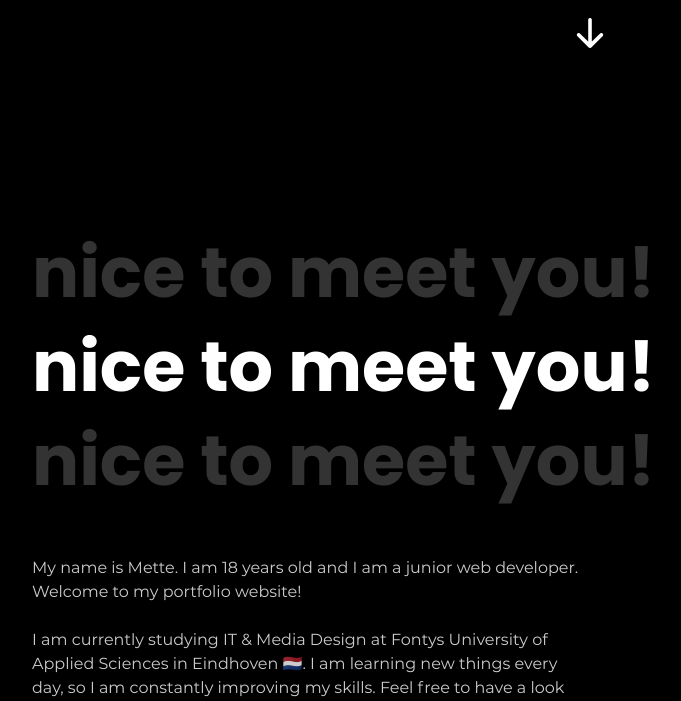
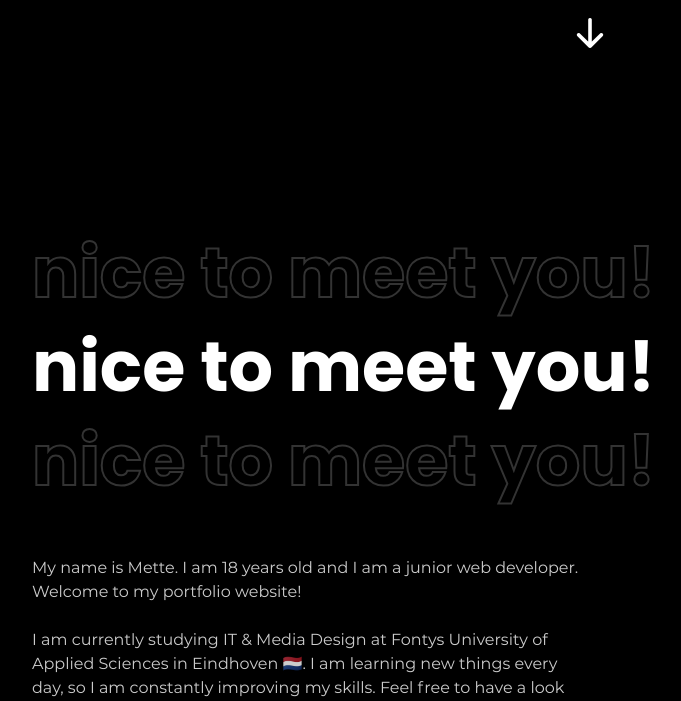
Before and after one commit to metteghijsen/metteghijsen.nl, a PHP site: page / in a window 1280 px wide. Shown: the part 572-1273 px from the top of the page, without its empty margins (50-731 px from the left). Run offline with PHP 8.4, Linux system fonts and the light colour scheme; some web fonts are replaced.

Commit message:
nice to meet you - titel outline gefixt

```diff
--- a/css/index.css
+++ b/css/index.css
@@ -150,6 +150,7 @@ html, body {
     color: white;
     font-size: 22px;
     text-align: center;
+    cursor: default;
 }
 
 .shapes{
@@ -236,20 +237,29 @@ html, body {
     background-color: var(--background-color);
 }
 
-.nicetomeetyou h2{
+.story-title-outline h2{
     font-family: Poppins-Bold, sans-serif;
-    color: var(--text-color);
     font-size: 70px;
     white-space: nowrap;
+
+    -webkit-text-stroke-color: #333;
+    -webkit-text-stroke-width: 2px;
+    -webkit-text-fill-color: transparent;
+    transition: all .5s ease;
+    cursor: default;
 }
 
-.story-title-outline{
-    color: var(--text-color);
-    opacity: .2;
+.story-title-outline h2:hover{
+    -webkit-text-fill-color: #333;
+    transition: all .5s ease;
 }
 
-.story-title-filled{
+.story-title-filled h2{
+    font-family: Poppins-Bold, sans-serif;
+    font-size: 70px;
+    white-space: nowrap;
     margin: 10px 0;
+    color: var(--text-color);
 }
 
 .story-description{
@@ -259,6 +269,7 @@ html, body {
     padding-top: 20px;
     opacity: .8;
     font-size: 16px;
+    cursor: default;
 }
 
 .skills{
@@ -274,6 +285,7 @@ html, body {
     line-height: 100px;
     display: flex;
     justify-content: center;
+    cursor: default;
 }
 
 .skills-logos{
@@ -310,6 +322,7 @@ html, body {
     line-height: 100px;
     display: flex;
     justify-content: center;
+    cursor: default;
 }
 
 .partner-logos{
@@ -343,12 +356,14 @@ html, body {
     font-size: 70px;
     white-space: nowrap;
     line-height: 100px;
+    cursor: default;
 }
 
 .contact p{
     font-family: Montserrat-Regular, sans-serif;
     color: var(--text-color);
     opacity: .7;
+    cursor: default;
 }
 
 .contact h3{
@@ -356,6 +371,7 @@ html, body {
     color: var(--text-color);
     margin: 0 0 5px 0;
     font-size: 20px;
+    cursor: default;
 }
 
 .contact-description{
@@ -377,6 +393,7 @@ html, body {
     font-size: 15px;
     opacity: 1;
     margin: 60px 0 0 0;
+    cursor: default;
 }
 
 .nodisplay{
--- a/index.php
+++ b/index.php
@@ -72,13 +72,13 @@
         <div class="container">
             <div class="row">
                 <div class="col-sm-12" data-aos="fade-up" data-aos-duration="1000">
-                    <div class="story-title-outline">
+                    <div class="story-title-outline radial">
                         <h2>nice to meet you!</h2>
                     </div>
                     <div class="story-title-filled">
                         <h2>nice to meet you! </h2>
                     </div>
-                    <div class="story-title-outline">
+                    <div class="story-title-outline radial">
                         <h2>nice to meet you!</h2>
                     </div>
                 </div>
```
